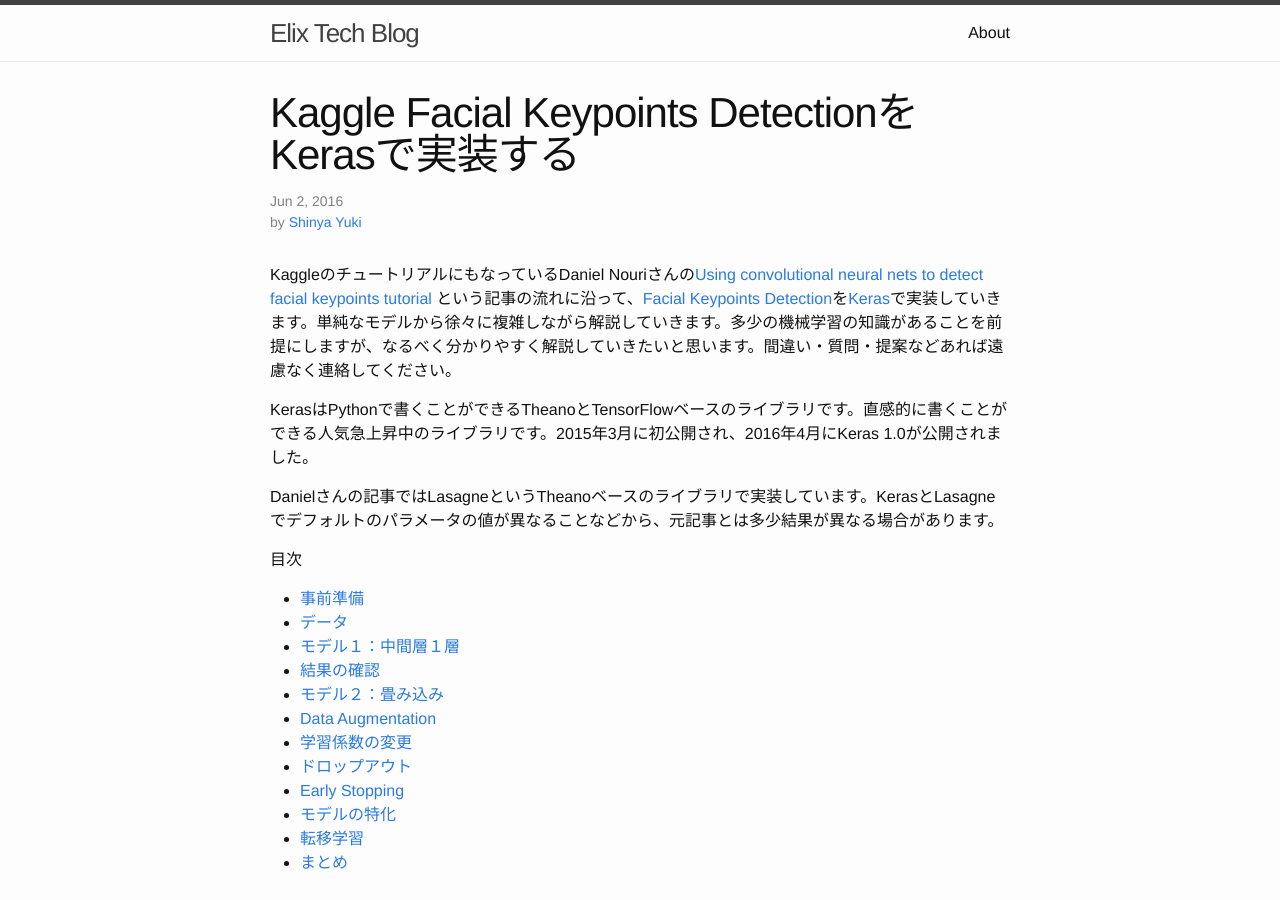
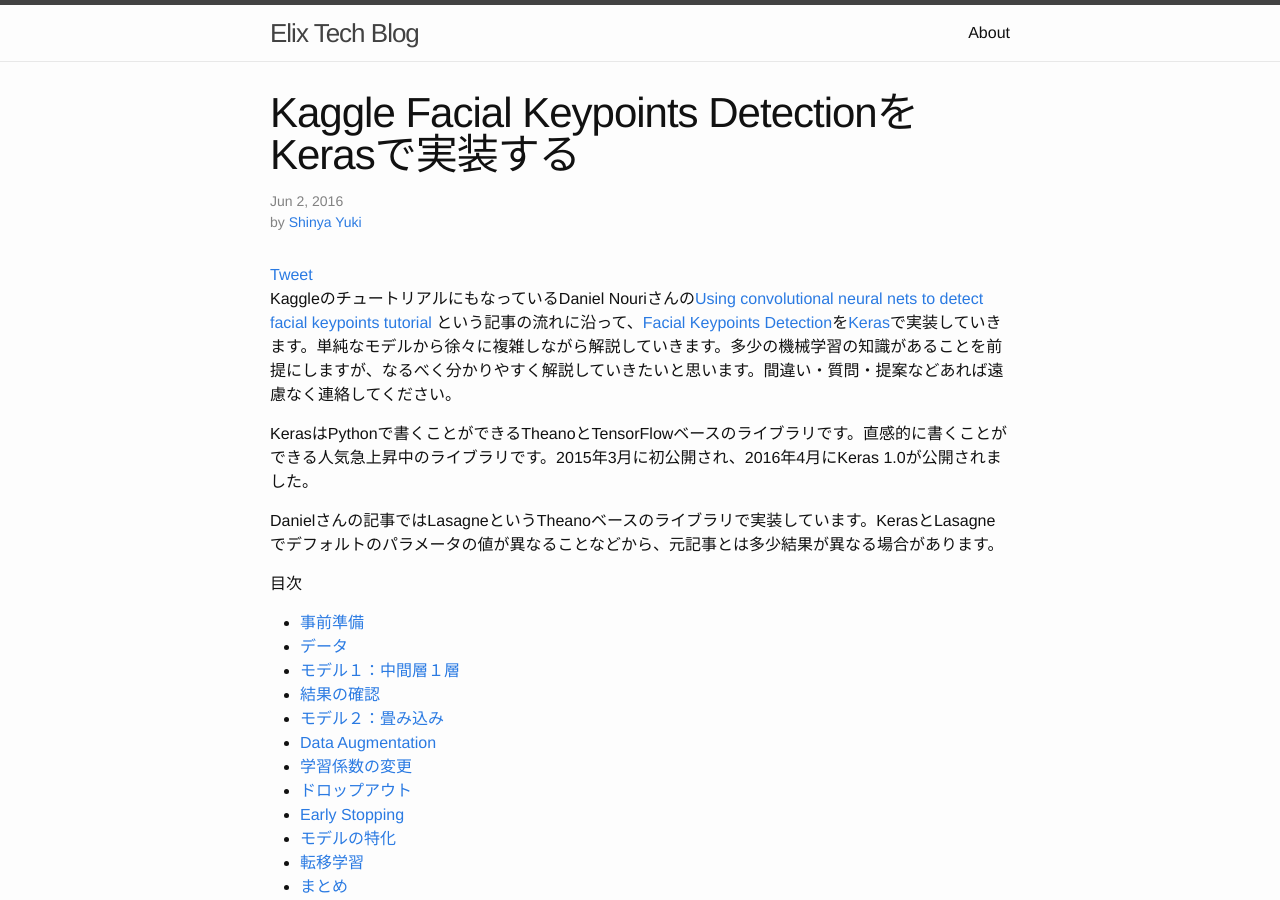
Before and after one commit to elix-tech/elix-tech.github.io, a Jekyll site: the page built from _posts/2016-06-03-kaggle-facial-keypoints-ja.markdown, in a window 1280 px wide and 900 px high. Built offline with Jekyll 4.4.1, drawn with Linux system fonts in a browser that asks for light colours; comment, search, counter and statistics services are not loaded.

Commit message:
add tweet button

```diff
--- a/_layouts/post.html
+++ b/_layouts/post.html
@@ -8,10 +8,17 @@
     <p class="post-meta"><time datetime="{{ page.date | date_to_xmlschema }}" itemprop="datePublished">{{ page.date | date: "%b %-d, %Y" }}</time>{% if page.author %} <br>by <span itemprop="author" itemscope itemtype="http://schema.org/Person"><span itemprop="name">{{ page.author }}</span></span>{% endif %}</p>
   </header>
 
+  <a href="https://twitter.com/share" class="twitter-share-button" data-via="elix_ai">Tweet</a>
+  <script>!function(d,s,id){var js,fjs=d.getElementsByTagName(s)[0],p=/^http:/.test(d.location)?'http':'https';if(!d.getElementById(id)){js=d.createElement(s);js.id=id;js.src=p+'://platform.twitter.com/widgets.js';fjs.parentNode.insertBefore(js,fjs);}}(document, 'script', 'twitter-wjs');</script>
+  <br>
+
   <div class="post-content" itemprop="articleBody">
     {{ content }}
   </div>
 
+  <a href="https://twitter.com/share" class="twitter-share-button" data-via="elix_ai">Tweet</a>
+  <script>!function(d,s,id){var js,fjs=d.getElementsByTagName(s)[0],p=/^http:/.test(d.location)?'http':'https';if(!d.getElementById(id)){js=d.createElement(s);js.id=id;js.src=p+'://platform.twitter.com/widgets.js';fjs.parentNode.insertBefore(js,fjs);}}(document, 'script', 'twitter-wjs');</script>
+
 {% include disqus.html %}
 
 </article>
```
